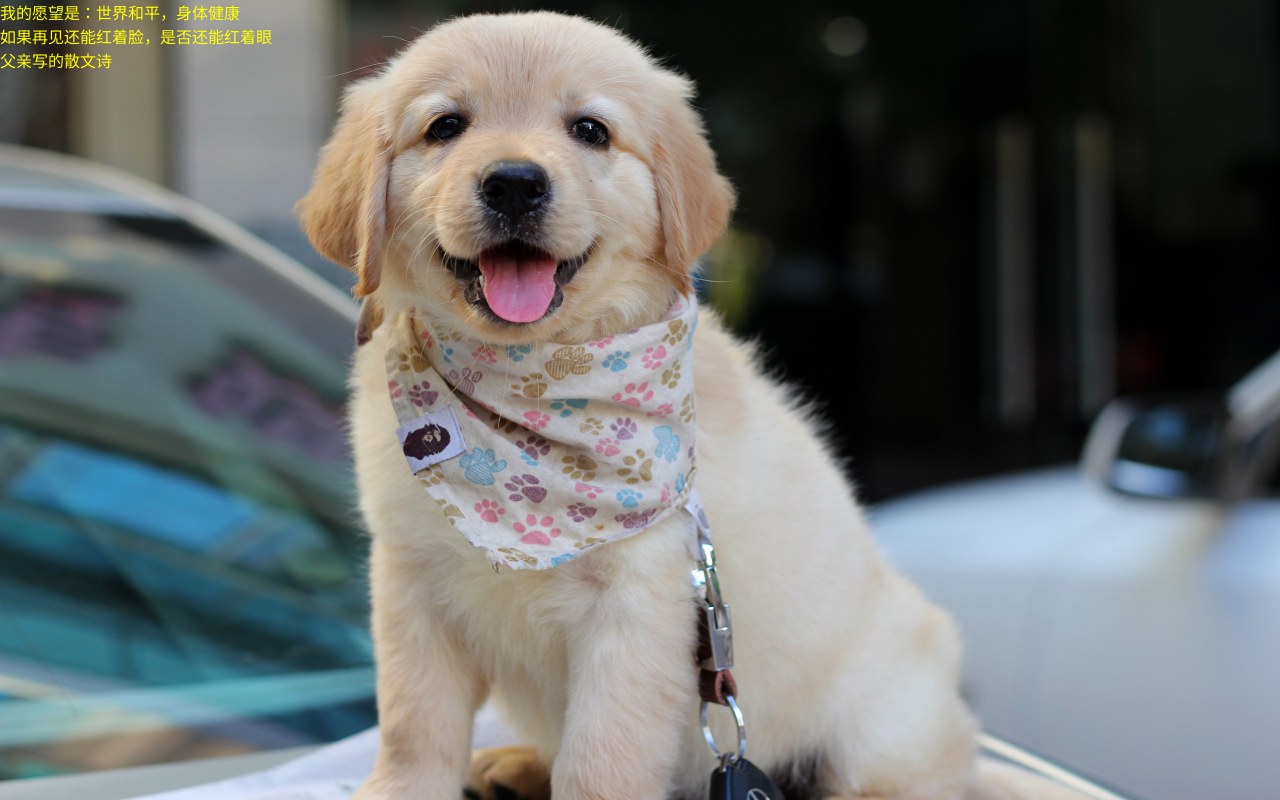
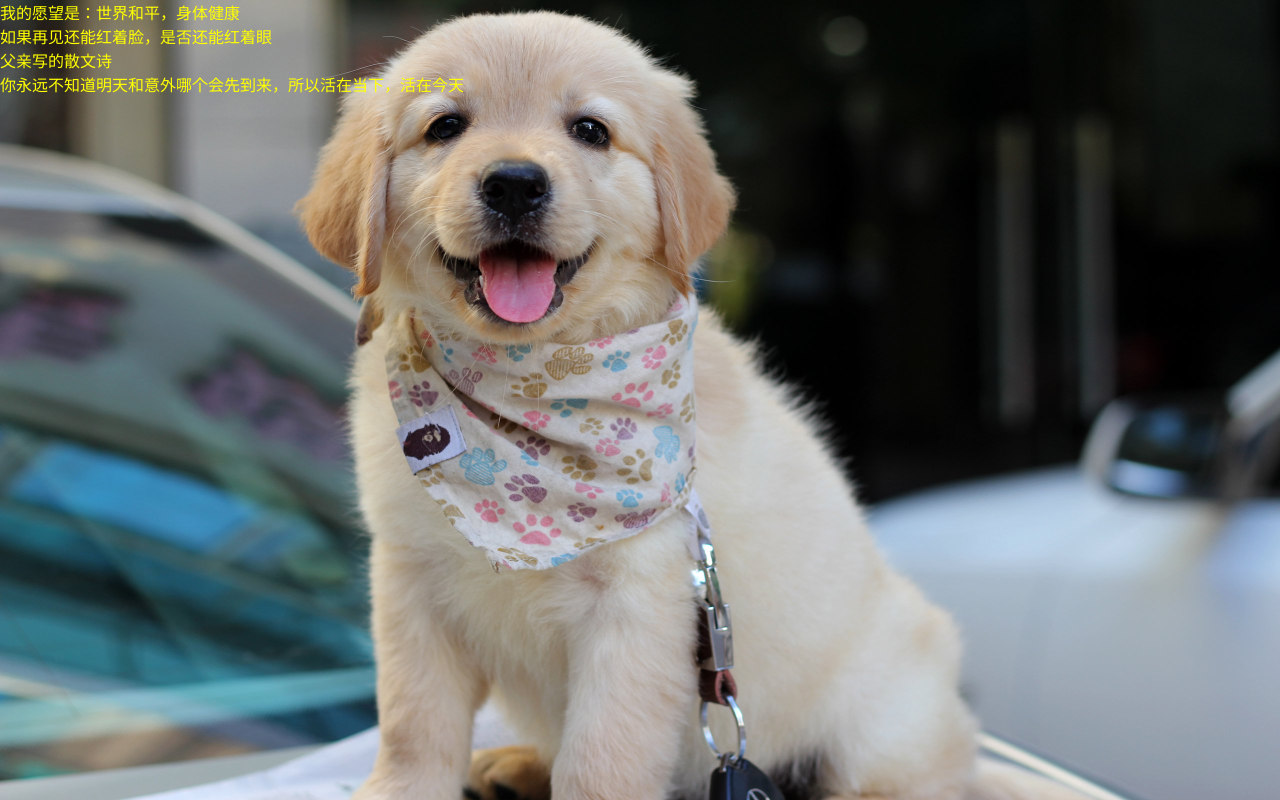
Before and after one commit to kris-z/kris-z.github.io, a plain HTML site: page index.html in a window 1280 px wide. Drawn offline with Linux system fonts and the light colour scheme.

Commit message:
我又来提交了

```diff
--- a/index.html
+++ b/index.html
@@ -22,5 +22,6 @@
     <div>我的愿望是：世界和平，身体健康</div>
     <div>如果再见还能红着脸，是否还能红着眼</div>
     <div>父亲写的散文诗</div>
+    <div>你永远不知道明天和意外哪个会先到来，所以活在当下，活在今天</div>
     </body>
 </html>
```
